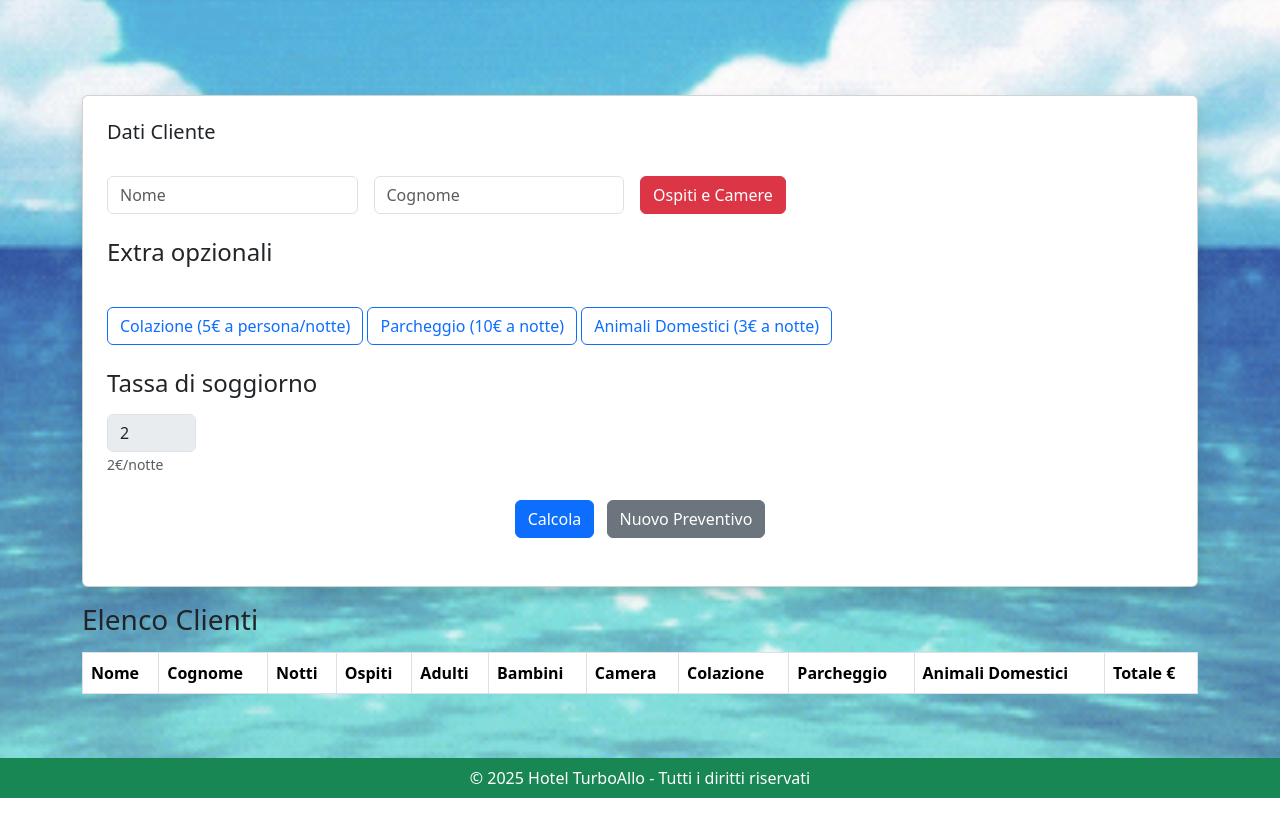
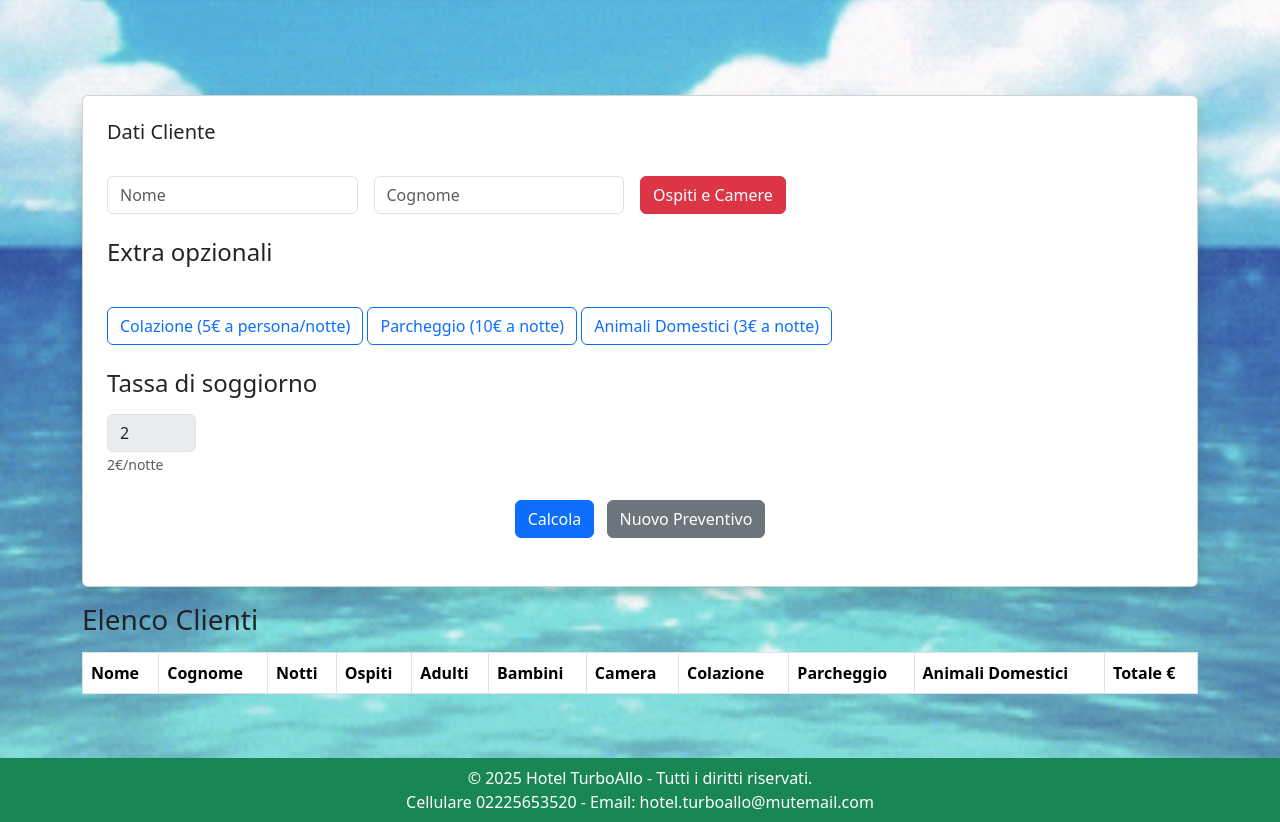
Before and after one commit to AlessioLongobardi/preventivo_hotel, a plain HTML site: page index.html in a window 1280 px wide. Shown: the part 1610-2432 px from the top of the page. Before the commit the page ends 2408 px from the top, so only its background shows below. Drawn offline with nearby package versions, Linux system fonts and the light colour scheme.

Commit message:
[update]
aggiunto contatti nel footer

```diff
--- a/index.html
+++ b/index.html
@@ -31,7 +31,7 @@
                     <a class="nav-link" href="#">Home</a>
                 </li>
                 <li class="nav-item">
-                    <a class="nav-link" href="#">Contatti</a>
+                    <a class="nav-link" href="#contatti">Contatti</a>
                 </li>
                 <li class="nav-item">
                     <a class="nav-link" href="#servizi">Preventivo</a>
@@ -232,8 +232,9 @@
 
 
     <!--Footer-->
-    <footer class="bg-success text-white text-center py-2">
-        <p class="mb-0">&copy; 2025 Hotel TurboAllo - Tutti i diritti riservati</p>
+    <footer class="bg-success text-white text-center py-2" id="contatti">
+        <p class="mb-0">&copy; 2025 Hotel TurboAllo - Tutti i diritti riservati.</p>
+        <p class="mb-0"> Cellulare 02225653520 - Email: hotel.turboallo@mutemail.com</p>
     </footer>
 
     <!--Javascript-->
```
